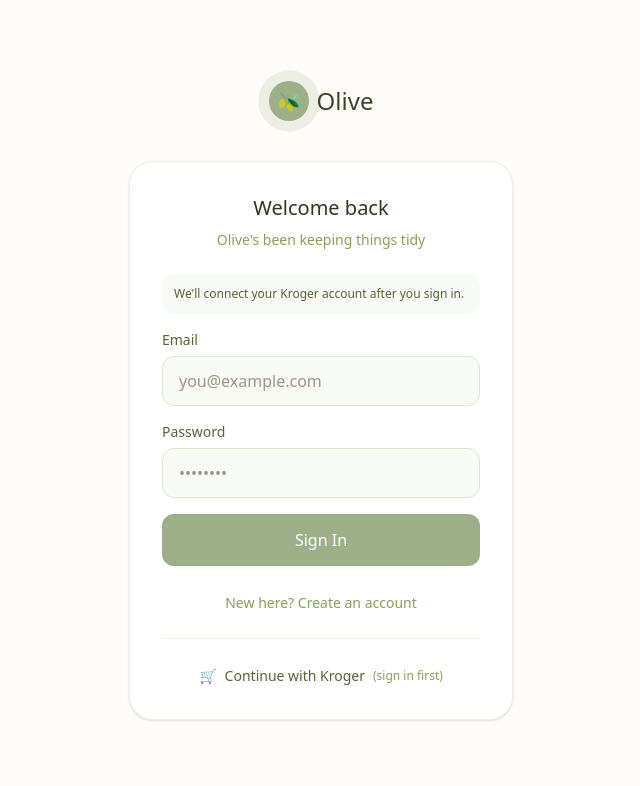
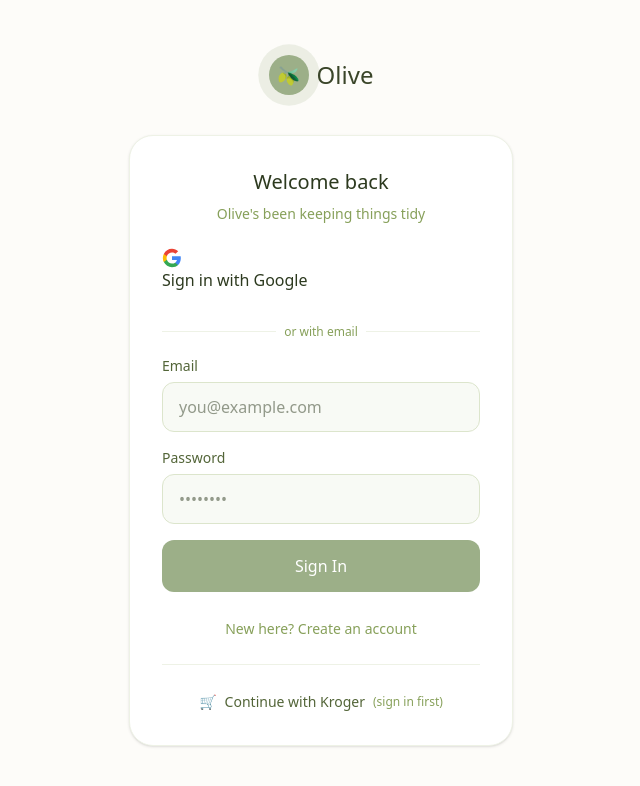
Before and after one commit to repairman29/olive, a Next.js app: page /login in a window 1280 px wide. Shown: the top 786 px of the page, without its empty margins (319-959 px from the left). Built offline with nearby package versions, Linux system fonts and the light colour scheme; no server answers.

Commit message:
Sync from JARVIS: memory APIs resilient, Kroger return URL, Google auth, TROUBLESHOOTING

```diff
--- a/package.json
+++ b/package.json
@@ -8,7 +8,8 @@
     "start": "next start",
     "lint": "eslint",
     "test:e2e": "playwright test",
-    "test:e2e:ui": "playwright test --ui"
+    "test:e2e:ui": "playwright test --ui",
+    "vercel:set-supabase-key": "bash scripts/set-vercel-supabase-env.sh"
   },
   "dependencies": {
     "@supabase/auth-helpers-nextjs": "^0.15.0",
--- /dev/null
+++ b/src/app/api/auth/exchange-code/route.ts
@@ -0,0 +1,41 @@
+import { createServerClient } from '@supabase/auth-helpers-nextjs'
+import { cookies } from 'next/headers'
+import { NextResponse } from 'next/server'
+import type { NextRequest } from 'next/server'
+
+export async function GET(request: NextRequest) {
+  const requestUrl = new URL(request.url)
+  const code = requestUrl.searchParams.get('code')
+  const next = requestUrl.searchParams.get('next') ?? '/dashboard'
+
+  if (!code) {
+    return NextResponse.redirect(new URL('/login?error=auth_callback', requestUrl.origin))
+  }
+
+  const cookieStore = await cookies()
+  const supabase = createServerClient(
+    process.env.NEXT_PUBLIC_SUPABASE_URL!,
+    process.env.NEXT_PUBLIC_SUPABASE_ANON_KEY!,
+    {
+      cookies: {
+        getAll() {
+          return cookieStore.getAll()
+        },
+        setAll(cookiesToSet) {
+          try {
+            cookiesToSet.forEach(({ name, value, options }) => cookieStore.set(name, value, options))
+          } catch {
+            // setAll from Route Handler is fine
+          }
+        },
+      },
+    }
+  )
+  const { error } = await supabase.auth.exchangeCodeForSession(code)
+
+  if (error) {
+    return NextResponse.redirect(new URL('/login?error=auth_callback', requestUrl.origin))
+  }
+
+  return NextResponse.redirect(new URL(next, requestUrl.origin))
+}
--- a/src/app/api/kroger/add-to-cart/route.ts
+++ b/src/app/api/kroger/add-to-cart/route.ts
@@ -64,6 +64,13 @@
 }
 
 export async function POST(request: NextRequest) {
+  if (!KROGER_SERVICE || !SERVICE_SECRET) {
+    return NextResponse.json(
+      { success: false, error: 'Kroger service not configured (missing NEXT_PUBLIC_KROGER_SERVICE_URL or KROGER_SERVICE_SECRET)' },
+      { status: 503 }
+    )
+  }
+
   try {
     const { userId, items, shopping_mode: bodyMode } = await request.json()
 
@@ -97,7 +104,15 @@
       }
     }
 
-    const token = await getKrogerToken()
+    let token: string
+    try {
+      token = await getKrogerToken()
+    } catch (e: unknown) {
+      return NextResponse.json(
+        { success: false, error: 'Kroger product search unavailable (check KROGER_CLIENT_ID / KROGER_CLIENT_SECRET)' },
+        { status: 503 }
+      )
+    }
     const cartItems: { upc: string; quantity: number; modality: string }[] = []
     const results: { term: string; found: boolean; upc?: string; description?: string; price?: number }[] = []
 
@@ -157,8 +172,9 @@
       })
     }
 
-    // Store memory (events + preferences) if configured
-    if (isSupabaseServerConfigured() && supabaseServer) {
+    // Store memory (events + preferences) if configured — non-fatal so cart success is preserved
+    if (isSupabaseServerConfigured() && supabaseServer && userId) {
+      try {
         const now = new Date().toISOString()
         const events = results.map((result: any) => ({
           user_id: userId,
@@ -207,6 +223,9 @@
             })
           }
         }
+      } catch (_) {
+        // Memory write failed; cart still succeeded — don't fail the request
+      }
     }
 
     return NextResponse.json({
@@ -215,7 +234,8 @@
       cartUrl: 'https://www.kroger.com/shopping/cart',
       shopping_mode_used: mode,
     })
-  } catch (e: any) {
-    return NextResponse.json({ success: false, error: e.message }, { status: 500 })
+  } catch (e: unknown) {
+    const message = e instanceof Error ? e.message : 'Add to cart failed'
+    return NextResponse.json({ success: false, error: message }, { status: 500 })
   }
 }
--- a/src/app/api/kroger/auth-url/route.ts
+++ b/src/app/api/kroger/auth-url/route.ts
@@ -4,9 +4,12 @@
 
 export async function GET(request: NextRequest) {
   const userId = request.nextUrl.searchParams.get('userId') || 'default'
+  const returnUrl = request.nextUrl.searchParams.get('returnUrl') ?? null
 
   try {
-    const res = await fetch(`${KROGER_SERVICE}/auth/url?user_id=${userId}`)
+    const params = new URLSearchParams({ user_id: userId })
+    if (returnUrl) params.set('return_url', returnUrl)
+    const res = await fetch(`${KROGER_SERVICE}/auth/url?${params.toString()}`)
     const data = await res.json()
     return NextResponse.json(data)
   } catch (e: any) {
--- a/src/app/api/memory/settings/route.ts
+++ b/src/app/api/memory/settings/route.ts
@@ -4,15 +4,15 @@
 export type ShoppingMode = 'budget' | 'splurge'
 
 export async function GET(request: NextRequest) {
-  if (!isSupabaseServerConfigured() || !supabaseServer) {
-    return NextResponse.json({ error: 'Supabase not configured' }, { status: 500 })
-  }
-
   const { searchParams } = new URL(request.url)
   const userId = searchParams.get('userId')
 
   if (!userId) {
     return NextResponse.json({ error: 'Missing userId' }, { status: 400 })
+  }
+
+  if (!isSupabaseServerConfigured() || !supabaseServer) {
+    return NextResponse.json({ shopping_mode: 'splurge' })
   }
 
   const { data, error } = await supabaseServer
@@ -31,7 +31,10 @@
 
 export async function PATCH(request: NextRequest) {
   if (!isSupabaseServerConfigured() || !supabaseServer) {
-    return NextResponse.json({ error: 'Supabase not configured' }, { status: 500 })
+    return NextResponse.json(
+      { error: 'Supabase not configured; settings cannot be saved' },
+      { status: 503 }
+    )
   }
 
   const body = await request.json().catch(() => ({}))
--- /dev/null
+++ b/src/app/auth/callback/page.tsx
@@ -0,0 +1,94 @@
+'use client'
+
+import { useEffect, useState, Suspense } from 'react'
+import { useRouter, useSearchParams } from 'next/navigation'
+import { supabase } from '@/lib/supabase'
+
+/**
+ * Handles OAuth callback when tokens are in the URL hash (implicit flow).
+ * The server never sees the hash, so we run in the browser and set the session here.
+ */
+function AuthCallbackContent() {
+  const router = useRouter()
+  const searchParams = useSearchParams()
+  const [error, setError] = useState<string | null>(null)
+
+  useEffect(() => {
+    const next = searchParams.get('next') || '/dashboard'
+
+    if (typeof window === 'undefined') return
+
+    // PKCE flow: code in query. Send user to API route to exchange and set cookie, then redirect.
+    const code = searchParams.get('code')
+    if (code) {
+      window.location.href = `/api/auth/exchange-code?code=${encodeURIComponent(code)}&next=${encodeURIComponent(next)}`
+      return
+    }
+
+    // Implicit flow: tokens in hash. Set session here and redirect.
+    const hash = window.location.hash?.slice(1)
+    if (!hash) {
+      router.replace('/login?error=auth_callback')
+      return
+    }
+
+    const params = new URLSearchParams(hash)
+    const access_token = params.get('access_token')
+    const refresh_token = params.get('refresh_token')
+
+    if (!access_token || !refresh_token) {
+      router.replace('/login?error=auth_callback')
+      return
+    }
+
+    if (!supabase) {
+      setError('Olive is not configured.')
+      return
+    }
+
+    supabase.auth
+      .setSession({ access_token, refresh_token })
+      .then(() => {
+        window.location.replace(next)
+      })
+      .catch((err: unknown) => {
+        console.error('Auth callback setSession failed:', err)
+        router.replace('/login?error=auth_callback')
+      })
+  }, [router, searchParams])
+
+  if (error) {
+    return (
+      <main className="min-h-screen bg-[#fdfcf9] flex items-center justify-center px-6">
+        <p className="text-[#9a3412]">{error}</p>
+      </main>
+    )
+  }
+
+  return (
+    <main className="min-h-screen bg-[#fdfcf9] flex items-center justify-center px-6">
+      <div className="flex flex-col items-center gap-4">
+        <div className="w-12 h-12 bg-[#9caf88] rounded-full olive-pulse flex items-center justify-center">
+          <span className="text-white text-xl">🫒</span>
+        </div>
+        <p className="text-[#536538] text-sm">Signing you in...</p>
+      </div>
+    </main>
+  )
+}
+
+export default function AuthCallbackPage() {
+  return (
+    <Suspense
+      fallback={
+        <main className="min-h-screen bg-[#fdfcf9] flex items-center justify-center">
+          <div className="w-12 h-12 bg-[#9caf88] rounded-full olive-pulse flex items-center justify-center">
+            <span className="text-white text-xl">🫒</span>
+          </div>
+        </main>
+      }
+    >
+      <AuthCallbackContent />
+    </Suspense>
+  )
+}
--- a/src/app/dashboard/page.tsx
+++ b/src/app/dashboard/page.tsx
@@ -125,10 +125,12 @@
 
   const connectKroger = async () => {
     if (!user) return
-    const res = await fetch(`/api/kroger/auth-url?userId=${user.id}`)
+    const returnUrl = typeof window !== 'undefined' ? `${window.location.origin}/dashboard` : ''
+    const res = await fetch(`/api/kroger/auth-url?userId=${encodeURIComponent(user.id)}&returnUrl=${encodeURIComponent(returnUrl)}`)
     const data = await res.json()
     if (data.url) {
-      window.location.href = data.url
+      // Open in new tab so dashboard stays open; callback page has "Return to Olive" link
+      window.open(data.url, '_blank', 'noopener,noreferrer')
     }
   }
 
--- /dev/null
+++ b/src/app/login/SignInWithGoogle.tsx
@@ -0,0 +1,63 @@
+'use client'
+
+import { supabase } from '@/lib/supabase'
+
+interface SignInWithGoogleProps {
+  onError?: (message: string) => void
+  redirectTo?: string
+  className?: string
+}
+
+export function SignInWithGoogle({ onError, redirectTo = '/dashboard', className = '' }: SignInWithGoogleProps) {
+  async function handleGoogleSignIn() {
+    if (!supabase) {
+      onError?.('Olive is not configured yet.')
+      return
+    }
+    const origin = typeof window !== 'undefined' ? window.location.origin : ''
+    const { error } = await supabase.auth.signInWithOAuth({
+      provider: 'google',
+      options: {
+        redirectTo: `${origin}/auth/callback?next=${encodeURIComponent(redirectTo)}`,
+        queryParams: {
+          access_type: 'offline',
+          prompt: 'consent',
+        },
+      },
+    })
+    if (error) {
+      onError?.(error.message)
+    }
+  }
+
+  return (
+    <button
+      type="button"
+      onClick={handleGoogleSignIn}
+      className={
+        className ||
+        'w-full flex items-center justify-center gap-2 py-3.5 border border-[#dce5cc] rounded-xl hover:bg-[#f8faf5] transition text-[#2d3a1f] font-medium bg-white'
+      }
+    >
+      <svg className="w-5 h-5" viewBox="0 0 24 24" aria-hidden>
+        <path
+          fill="#4285F4"
+          d="M22.56 12.25c0-.78-.07-1.53-.2-2.25H12v4.26h5.92c-.26 1.37-1.04 2.53-2.21 3.31v2.77h3.57c2.08-1.92 3.28-4.74 3.28-8.09z"
+        />
+        <path
+          fill="#34A853"
+          d="M12 23c2.97 0 5.46-.98 7.28-2.66l-3.57-2.77c-.98.66-2.23 1.06-3.71 1.06-2.86 0-5.29-1.93-6.16-4.53H2.18v2.84C3.99 20.53 7.7 23 12 23z"
+        />
+        <path
+          fill="#FBBC05"
+          d="M5.84 14.09c-.22-.66-.35-1.36-.35-2.09s.13-1.43.35-2.09V7.07H2.18C1.43 8.55 1 10.22 1 12s.43 3.45 1.18 4.93l2.85-2.22.81-.62z"
+        />
+        <path
+          fill="#EA4335"
+          d="M12 5.38c1.62 0 3.06.56 4.21 1.64l3.15-3.15C17.45 2.09 14.97 1 12 1 7.7 1 3.99 3.47 2.18 7.07l3.66 2.84c.87-2.6 3.3-4.53 6.16-4.53z"
+        />
+      </svg>
+      Sign in with Google
+    </button>
+  )
+}
--- a/src/app/login/page.tsx
+++ b/src/app/login/page.tsx
@@ -1,9 +1,10 @@
 'use client'
 
-import { useState, Suspense } from 'react'
+import { useState, Suspense, useEffect } from 'react'
 import { supabase, isSupabaseConfigured } from '@/lib/supabase'
 import { useRouter, useSearchParams } from 'next/navigation'
 import Link from 'next/link'
+import { SignInWithGoogle } from './SignInWithGoogle'
 
 function LoginContent() {
   const [email, setEmail] = useState('')
@@ -15,6 +16,12 @@
   const router = useRouter()
   const searchParams = useSearchParams()
   const thenConnect = searchParams.get('then') === 'connect'
+
+  useEffect(() => {
+    if (searchParams.get('error') === 'auth_callback') {
+      setError('Sign-in was cancelled or failed. Try again or use email.')
+    }
+  }, [searchParams])
 
   const handleSubmit = async (e: React.FormEvent) => {
     e.preventDefault()
@@ -42,7 +49,12 @@
         router.push(thenConnect ? '/dashboard?connectKroger=1' : '/dashboard')
       }
     } catch (err: any) {
-      setError(err.message)
+      const msg = err?.message || ''
+      if (msg.includes('Invalid login credentials') || msg.includes('invalid_grant') || err?.status === 400) {
+        setError('Invalid email or password. Check your details or create an account.')
+      } else {
+        setError(msg)
+      }
     } finally {
       setLoading(false)
     }
@@ -77,11 +89,20 @@
               Sign in, then we&apos;ll take you straight to connect Kroger.
             </div>
           )}
-          {!thenConnect && (
-            <div className="bg-[#f8faf5] text-[#536538] text-xs rounded-xl p-3 mb-4">
-              We&apos;ll connect your Kroger account after you sign in.
+          <SignInWithGoogle
+            onError={setError}
+            redirectTo={thenConnect ? '/dashboard?connectKroger=1' : '/dashboard'}
+            className="mb-4"
+          />
+
+          <div className="relative my-4">
+            <div className="absolute inset-0 flex items-center">
+              <div className="w-full border-t border-[#eef2e6]" />
             </div>
-          )}
+            <div className="relative flex justify-center text-xs">
+              <span className="bg-white px-2 text-[#87a05a]">or with email</span>
+            </div>
+          </div>
 
           <form onSubmit={handleSubmit} className="space-y-4">
             <div>
@@ -163,13 +184,15 @@
 
 export default function Login() {
   return (
-    <Suspense fallback={
-      <main className="min-h-screen bg-[#fdfcf9] flex items-center justify-center">
-        <div className="w-12 h-12 bg-[#9caf88] rounded-full olive-pulse flex items-center justify-center">
-          <span className="text-white text-xl">🫒</span>
-        </div>
-      </main>
-    }>
+    <Suspense
+      fallback={
+        <main className="min-h-screen bg-[#fdfcf9] flex items-center justify-center">
+          <div className="w-12 h-12 bg-[#9caf88] rounded-full olive-pulse flex items-center justify-center">
+            <span className="text-white text-xl">🫒</span>
+          </div>
+        </main>
+      }
+    >
       <LoginContent />
     </Suspense>
   )
```
Also changed, not shown: src/app/api/memory/usuals/route.ts (+4 -4 lines), 1 other file (tests, documents, lock files or other folders). Lines whose indentation alone changed are shown as unchanged.
